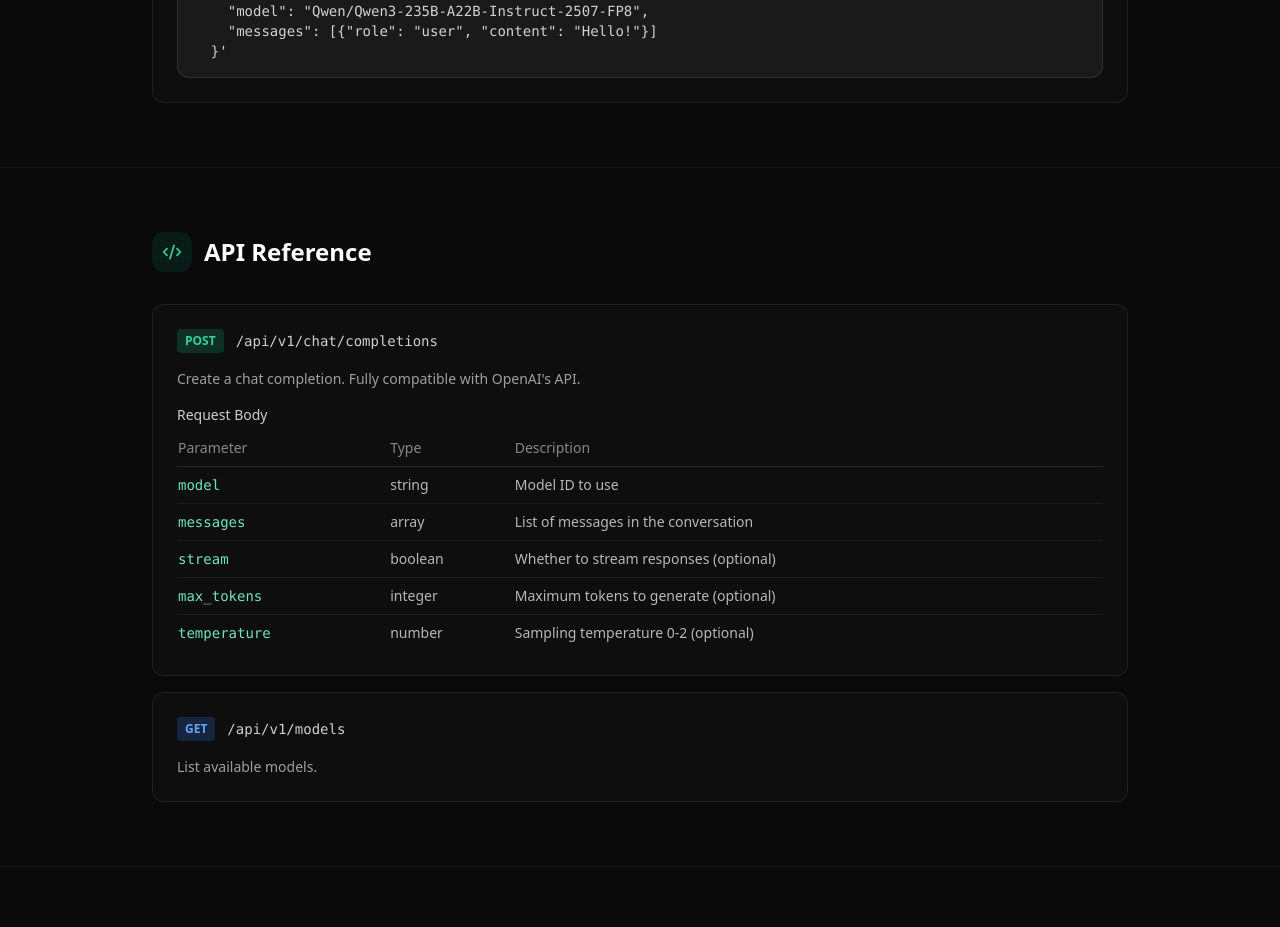
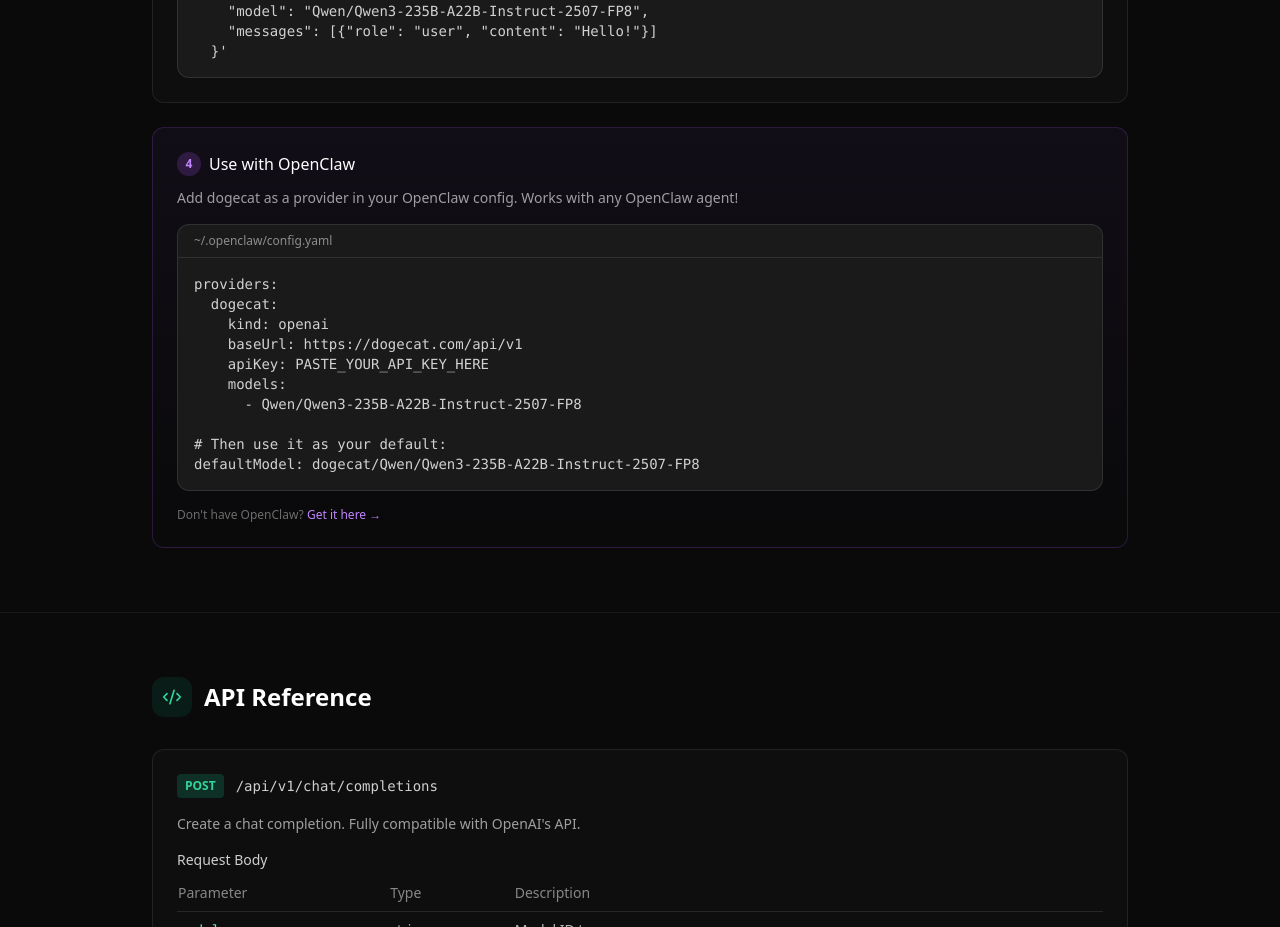
Before and after one commit to jscianna/gonkacloud, a Next.js app: page /api-docs in a window 1280 px wide. Shown: the part 2020-2947 px from the top of the page. Built offline with nearby package versions, Linux system fonts and the light colour scheme; no server answers.

Commit message:
feat: add OpenClaw integration guide to API docs

```diff
--- a/app/api-docs/page.tsx
+++ b/app/api-docs/page.tsx
@@ -232,6 +232,40 @@
                 </pre>
               </div>
             </div>
+
+            {/* Step 4 - OpenClaw */}
+            <div className="rounded-xl border border-purple-500/20 bg-gradient-to-b from-purple-500/5 to-transparent p-6">
+              <h3 className="mb-3 flex items-center gap-2 font-medium">
+                <span className="flex h-6 w-6 items-center justify-center rounded-full bg-purple-500/20 text-xs font-bold text-purple-400">4</span>
+                Use with OpenClaw
+              </h3>
+              <p className="mb-4 text-sm text-white/60">
+                Add dogecat as a provider in your OpenClaw config. Works with any OpenClaw agent!
+              </p>
+
+              <div className="overflow-hidden rounded-xl border border-white/10 bg-[#1a1a1b]">
+                <div className="flex items-center justify-between border-b border-white/10 px-4 py-2">
+                  <span className="text-xs font-medium text-white/50">~/.openclaw/config.yaml</span>
+                </div>
+                <pre className="overflow-x-auto p-4 text-sm">
+                  <code className="text-white/80">
+{`providers:
+  dogecat:
+    kind: openai
+    baseUrl: https://dogecat.com/api/v1
+    apiKey: PASTE_YOUR_API_KEY_HERE
+    models:
+      - Qwen/Qwen3-235B-A22B-Instruct-2507-FP8
+
+# Then use it as your default:
+defaultModel: dogecat/Qwen/Qwen3-235B-A22B-Instruct-2507-FP8`}
+                  </code>
+                </pre>
+              </div>
+              <p className="mt-4 text-xs text-white/40">
+                Don&apos;t have OpenClaw? <a href="https://github.com/openclaw/openclaw" target="_blank" rel="noreferrer" className="text-purple-400 hover:text-purple-300">Get it here →</a>
+              </p>
+            </div>
           </div>
         </div>
       </section>
```
